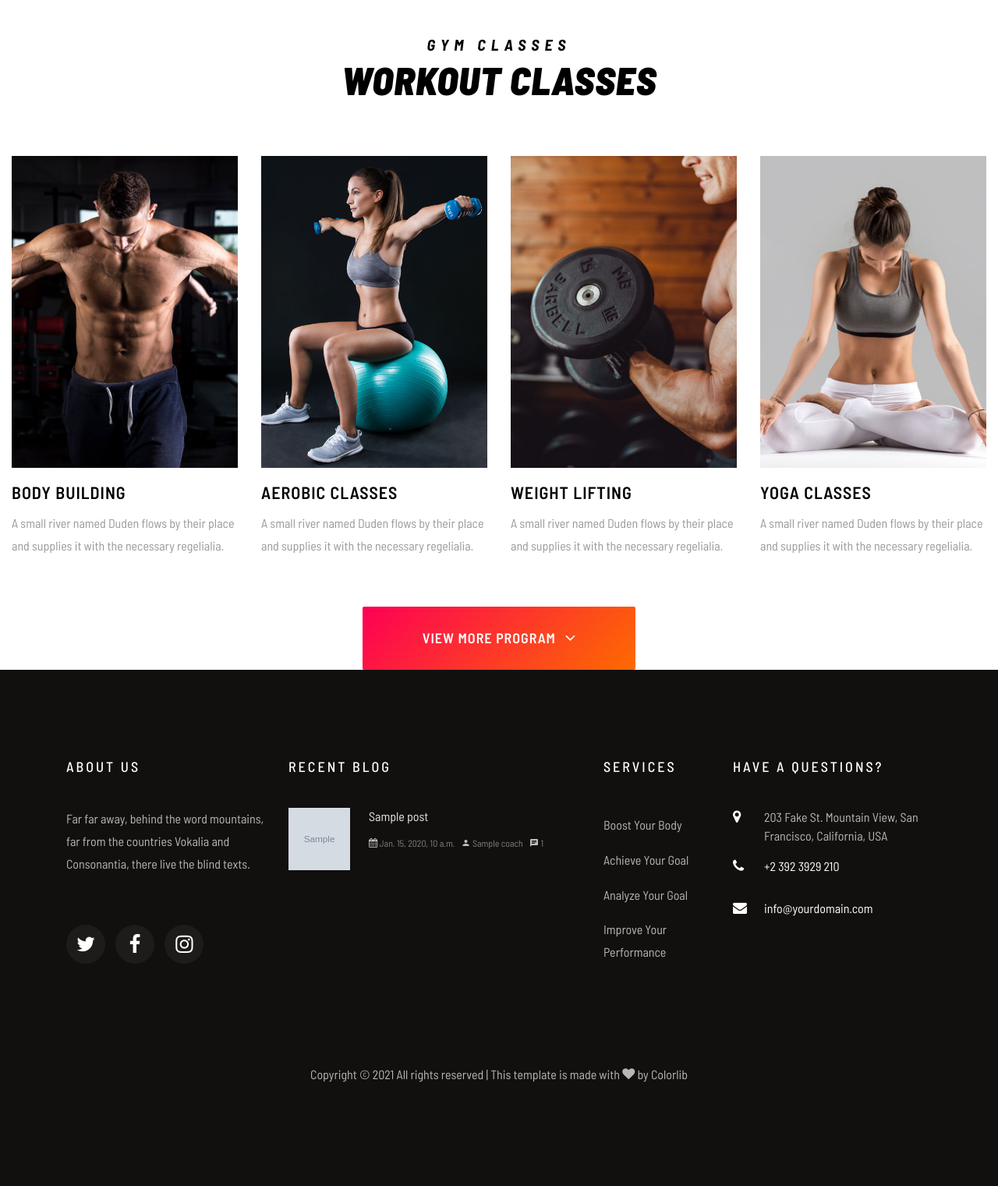
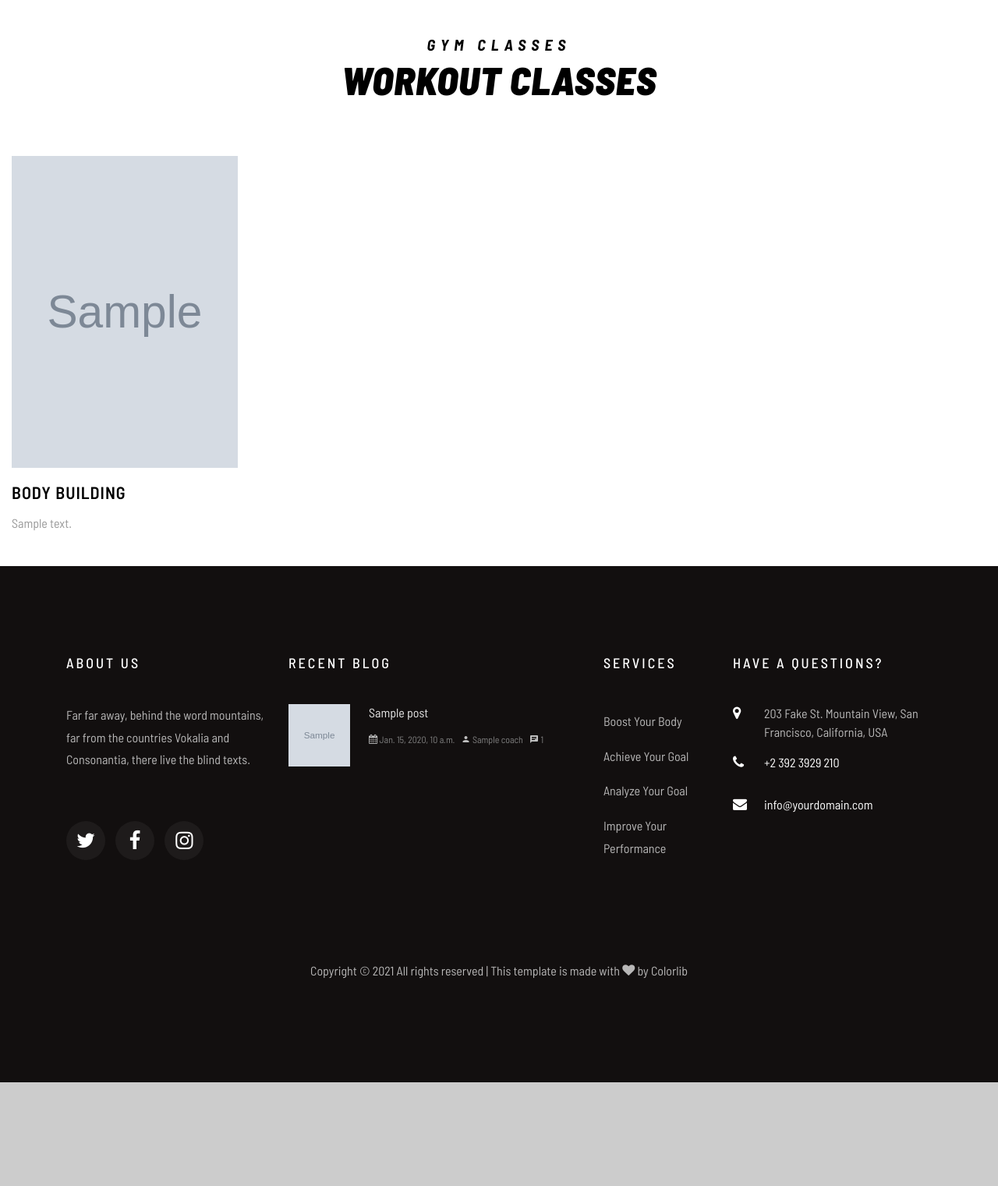
Before and after one commit to arikhamdi/django-fitness, a Django app: page /program in a window 1280 px wide. Shown: the part 833-2354 px from the top of the page at 78% size. After the commit the page ends 2221 px from the top, so only its background shows below. Run offline with Django 3.2, Linux system fonts and the light colour scheme; tables that the repository leaves empty hold one stand-in row (values such as "Sample post"); grey boxes marked "Sample" are stand-in pictures; some libraries are stand-ins or nearby versions; some web fonts are replaced.

Commit message:
category|program update

```diff
--- a/templates/banner.html
+++ b/templates/banner.html
@@ -7,7 +7,7 @@
             <div class="col-md-9 ftco-animate text-center fadeInUp ftco-animated">
                 <h1 class="mb-3 bread">{{ content.title|title }}</h1>
                 <p class="breadcrumbs"><span class="mr-2"><a href="{% url 'blog:home' %}">Home</a></span>
-                    <span>{% if content.page %}{{ content.page }}{% else %}Article{% endif %}</span>
+                    <span>{% if content.page %}{{ content.page }}{% endif %}</span>
                 </p>
             </div>
             {% endif %}
--- a/templates/program.html
+++ b/templates/program.html
@@ -6,69 +6,35 @@
 
 <section class="ftco-degree">
   <div class="container-fluid">
+    <!-- title -->
     <div class="row justify-content-center mb-5 pb-3">
       <div class="col-md-7 heading-section ftco-animate text-center">
         <h3 class="subheading">Gym Classes</h3>
         <h2 class="mb-1">Workout Classes</h2>
       </div>
     </div>
+
     <div class="row">
+      {% for category in categories %}
+      {% if category.exercise_set.count != 0 %}
       <div class="col-md-6 col-lg-3">
         <div class="package-program ftco-animate">
-          <a href="{% url 'workouts:bodybuilding' %}" class="img d-flex justify-content-center align-items-center"
-            style="background-image: url({% static 'images/program-1.jpg' %});">
+          <a href="{{category.get_absolute_url}}" class="img d-flex justify-content-center align-items-center"
+            style="background-image: url('{{ category.image.url}}');">
             <span>See Exercise</span>
           </a>
           <div class="text mt-3">
-            <h3><a href="#">Body Building</a></h3>
-            <p>A small river named Duden flows by their place and supplies it with the necessary regelialia.</p>
+            <h3><a href="{{category.get_absolute_url}}">{{ category.title}}</a></h3>
+            <p>{{ category.description|truncatechars_html:150|striptags }}</p>
           </div>
         </div>
       </div>
-      <div class="col-md-6 col-lg-3">
-        <div class="package-program ftco-animate">
-          <a href="{% url 'workouts:aerobic' %}" class="img d-flex justify-content-center align-items-center"
-            style="background-image: url({% static 'images/program-2.jpg' %});">
-            <span>See exercise</span>
-          </a>
-          <div class="text mt-3">
-            <h3><a href="#">Aerobic Classes</a></h3>
-            <p>A small river named Duden flows by their place and supplies it with the necessary regelialia.</p>
-          </div>
-        </div>
-      </div>
-      <div class="col-md-6 col-lg-3">
-        <div class="package-program ftco-animate">
-          <a href="#" class="img d-flex justify-content-center align-items-center"
-            style="background-image: url({% static 'images/program-3.jpg' %});">
-            <span>Learn More</span>
-          </a>
-          <div class="text mt-3">
-            <h3><a href="#">Weight Lifting</a></h3>
-            <p>A small river named Duden flows by their place and supplies it with the necessary regelialia.</p>
-          </div>
-        </div>
-      </div>
-      <div class="col-md-6 col-lg-3">
-        <div class="package-program ftco-animate">
-          <a href="#" class="img d-flex justify-content-center align-items-center"
-            style="background-image: url({% static 'images/program-4.jpg' %});">
-            <span>Learn More</span>
-          </a>
-          <div class="text mt-3">
-            <h3><a href="#">Yoga Classes</a></h3>
-            <p>A small river named Duden flows by their place and supplies it with the necessary regelialia.</p>
-          </div>
-        </div>
-      </div>
+      {% endif %}
+      {% endfor %}
+
     </div>
   </div>
-  <div class="container">
-    <div class="row mt-4 justify-content-center ftco-animate">
-      <div class="col-md-4 text-center">
-        <a href="#" class="btn-custom py-4">View More Program <span class="ion-ios-arrow-down ml-2"></span></a>
-      </div>
-    </div>
+
   </div>
 </section>
 
--- a/workouts/models.py
+++ b/workouts/models.py
@@ -1,5 +1,6 @@
 from django.db import models
 from django.urls import reverse
+from django.utils.text import slugify
 from django.contrib.auth.models import User
 from django.db.models.fields import DateField
 
@@ -17,11 +18,23 @@ class Category(models.Model):
         ('Body Fit', 'Body Fit'),
         ('Gym', 'Gym'),
     )
-    name = models.CharField(max_length=100, choices=TYPE)
+    title = models.CharField(max_length=100, choices=TYPE)
+    slug = models.SlugField(max_length=100, blank=True, null=True)
     description = models.TextField()
+    image = models.ImageField(upload_to='program')
+
+    def save(self, *args, **kwargs):
+        if not self.slug:
+            self.slug = slugify(self.title)
+        super(Category, self).save(*args, **kwargs)
 
     def __str__(self) -> str:
-        return self.name
+        return self.title
+
+    def get_absolute_url(self):
+        return reverse('workouts:program_detail', kwargs={
+            'slug': self.slug
+        })
 
 
 class Exercise(models.Model):
--- a/workouts/urls.py
+++ b/workouts/urls.py
@@ -6,14 +6,11 @@ app_name = 'workouts'
 
 urlpatterns = [
     path('', views.index, name='home'),
-    path('bodybuilding', views.bodybuilding, name='bodybuilding'),
-    path('aerobic', views.aerobic, name='aerobic'),
-    path('weightlifting', views.weightlifting, name='weightlifting'),
-    path('yoga', views.yoga, name='yoga'),
     path('exercise/<int:exercise_id>',
          views.exercise_detail, name='exercise_detail'),
 
     path('program', views.program, name='program'),
+    path('program/<slug:slug>', views.program_detail, name='program_detail'),
     path('coach', views.coach, name='coach'),
     path('coach/<int:coach_id>', views.coach_detail, name='coach_detail'),
     path('about', views.about, name='about'),
--- a/workouts/views.py
+++ b/workouts/views.py
@@ -4,51 +4,34 @@ from django.contrib.auth.forms import UserCreationForm
 from django.contrib.auth import authenticate, login, logout
 from django.contrib.auth.models import User
 
-from .models import Exercise, Member, Workout, Banner, Coach
+from django.db.models import Count
+
+from .models import Exercise, Member, Workout, Banner, Coach, Category
 from blog.models import Post
 from .forms import WorkoutForm, MemberForm, Comments_coachForm
 
 
 def index(request):
     recent_posts = Post.objects.all().order_by('-created')[:3]
+
+    # Display categories on homepage sorted by number of exercices desc
+    most_categories = Category.objects.annotate(
+        number_of_exercises=Count('exercise'))
+    categories = {}
+    for cat in most_categories:
+        # get the category only if it has exercises in it
+        if cat.number_of_exercises > 0:
+            categories[cat.title] = [cat.number_of_exercises,
+                                     cat.slug, cat.image, cat.description]
+    # dict sorted by number of exercises
+    sorted_categories = sorted(
+        categories.items(), key=lambda x: x[1][0], reverse=True)
+
     context = {
         'recent_posts': recent_posts,
+        'categories': sorted_categories[:4]
     }
     return render(request, 'index.html', context)
-
-
-def bodybuilding(request):
-    bodyBuildingExercises = Exercise.objects.filter(
-        category__name='Body Building')
-    context = {
-        'bodyBuildingExercises': bodyBuildingExercises
-    }
-    return render(request, 'bodybuilding.html', context)
-
-
-def aerobic(request):
-    aerobic = Exercise.objects.filter(category__name='Aerobic')
-    context = {
-        'aerobic': aerobic
-    }
-    return render(request, 'aerobic.html', context)
-
-
-def weightlifting(request):
-    weightlifting = Exercise.objects.filter(
-        category__name='Weight Lifting')
-    context = {
-        'weightlifting': weightlifting
-    }
-    return render(request, 'weightlifting.html', context)
-
-
-def yoga(request):
-    yoga = Exercise.objects.filter(category__name='Yoga')
-    context = {
-        'yoga': yoga
-    }
-    return render(request, 'yoga.html', context)
 
 
 def exercise_detail(request, exercise_id):
@@ -116,7 +99,22 @@ def update_workout(request, id):
 
 
 def program(request):
-    return render(request, 'program.html', {'banner': Banner.objects.filter(page='program').first})
+    categories = Category.objects.all().order_by('title')
+    context = {
+        'categories': categories,
+        'banner': Banner.objects.filter(page='program').first
+    }
+    return render(request, 'program.html', context)
+
+
+def program_detail(request, slug):
+    category = get_object_or_404(Category, slug=slug)
+    exercises = Exercise.objects.filter(category=category)
+    context = {
+        'category': category,
+        'exercises': exercises
+    }
+    return render(request, 'program_detail.html', context)
 
 
 def coach(request):
```
Also changed, not shown: templates/index.html (+5 -43 lines), templates/program_detail.html (renamed from templates/bodybuilding.html, +5 -5 lines), workouts/migrations/0013_auto_20210106_0931.py (added), workouts/migrations/0014_auto_20210106_0932.py (added).
